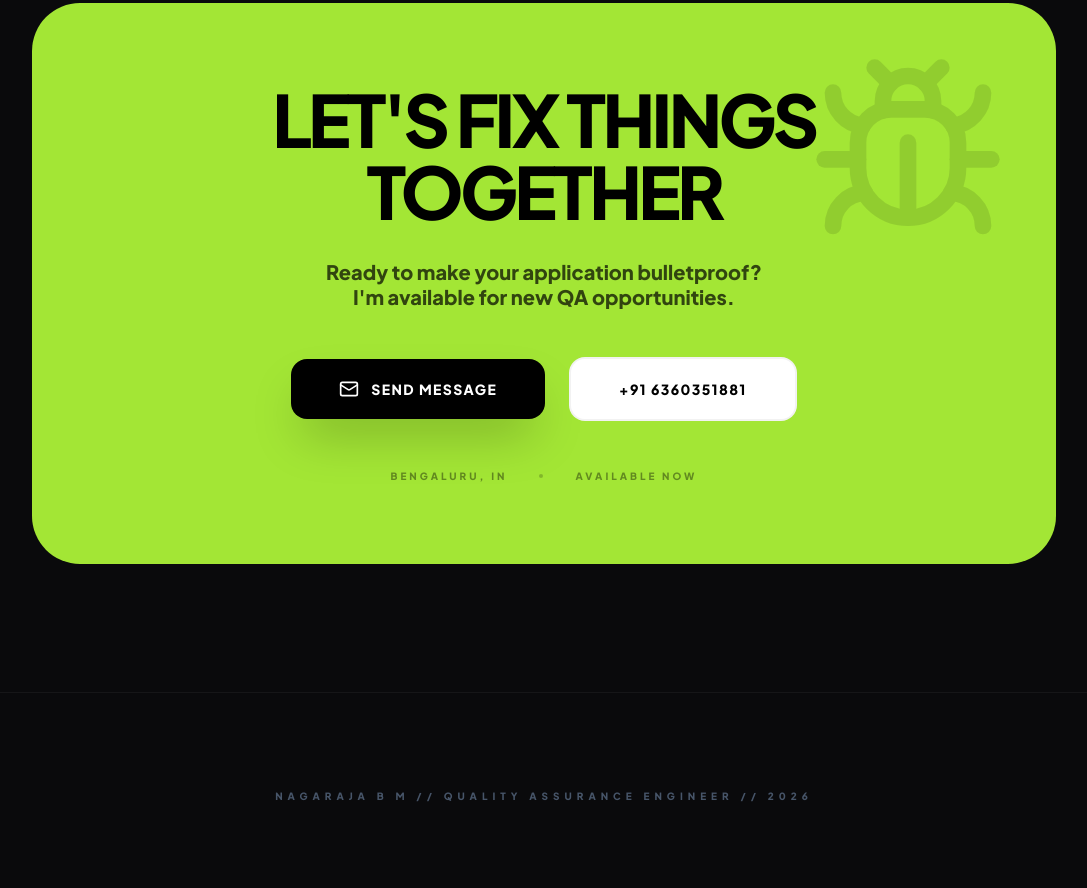
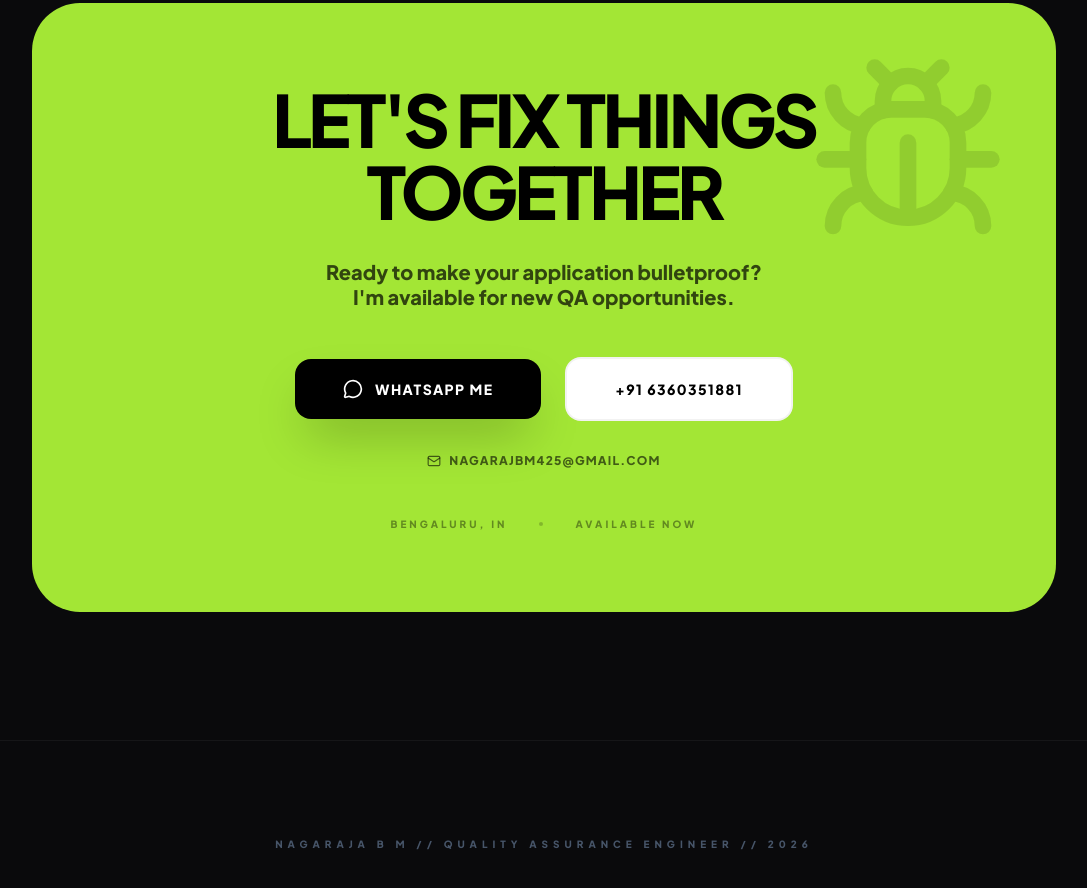
Before and after one commit to Nagarajbm425/Portfolio, a plain HTML site: page index.html in a window 1280 px wide. Shown: the part 2854-3742 px from the top of the page, without its empty margins (96-1183 px from the left). Drawn offline with nearby package versions, Linux system fonts and the light colour scheme; some icons are missing.

Commit message:
Update index.html

```diff
--- a/index.html
+++ b/index.html
@@ -330,12 +330,18 @@
                 </p>
 
                 <div class="flex flex-col md:flex-row gap-6 justify-center items-center relative z-10">
-                    <a href="mailto:nagarajbm425@gmail.com" class="bg-black text-white px-12 py-5 rounded-2xl font-black text-sm uppercase tracking-widest hover:scale-105 transition-all shadow-2xl flex items-center gap-3">
-                        <i data-lucide="mail" class="w-5 h-5"></i> Send Message
+                    <a href="https://wa.me/916360351881" target="_blank" class="bg-black text-white px-12 py-5 rounded-2xl font-black text-sm uppercase tracking-widest hover:scale-105 transition-all shadow-2xl flex items-center gap-3">
+                        <i data-lucide="message-circle" class="w-5 h-5"></i> WhatsApp Me
                     </a>
                     <div class="bg-white text-black px-12 py-5 rounded-2xl font-black text-sm uppercase tracking-widest border-2 border-black/5 flex items-center gap-3">
                         +91 6360351881
                     </div>
+                </div>
+
+                <div class="mt-8 relative z-10">
+                    <a href="mailto:nagarajbm425@gmail.com" class="text-black/60 hover:text-black font-black text-xs uppercase tracking-widest transition-colors flex items-center justify-center gap-2">
+                        <i data-lucide="mail" class="w-3.5 h-3.5"></i> nagarajbm425@gmail.com
+                    </a>
                 </div>
 
                 <div class="mt-12 flex justify-center gap-8 items-center text-black/40 font-black text-[10px] tracking-[0.3em] uppercase">
```
